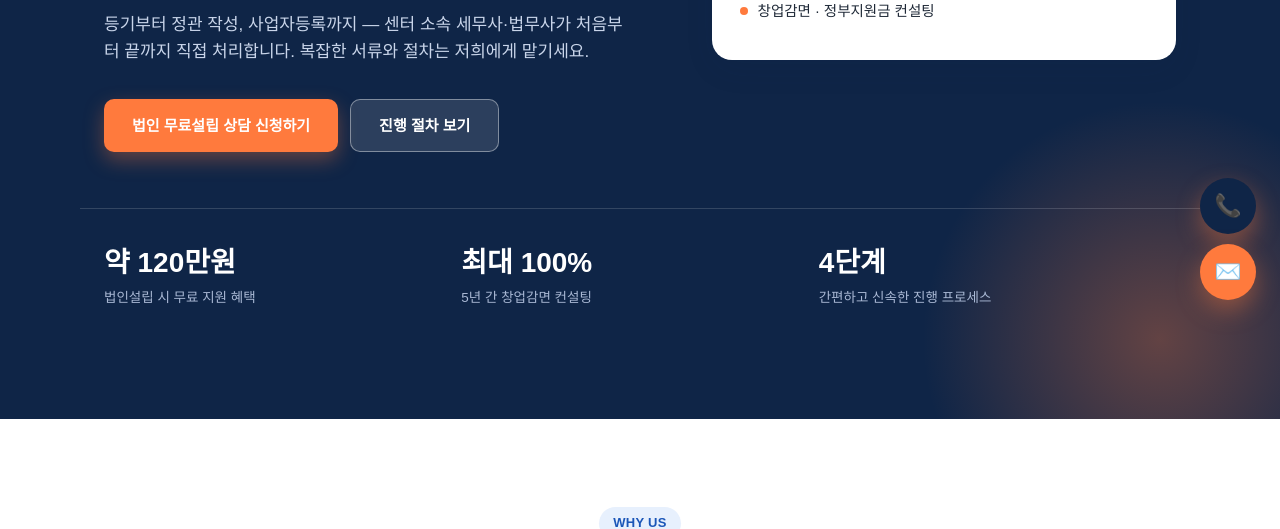
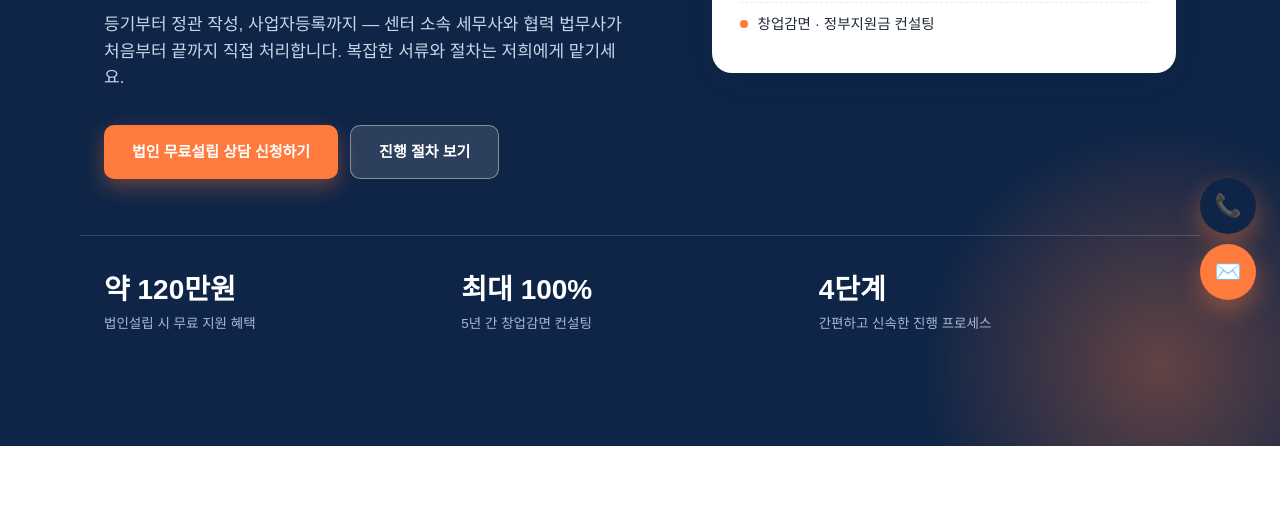
Before and after one commit to majortax/corp-startup-landing, a plain HTML site: page index.html in a window 1280 px wide. Shown: the part 476-1005 px from the top of the page. Drawn offline with Linux system fonts and the light colour scheme.

Commit message:
Update hero copy to mention cooperating legal practitioner
Co-Authored-By: Claude Sonnet 5.5 <noreply@anthropic.com>

```diff
--- a/index.html
+++ b/index.html
@@ -355,7 +355,7 @@
     <div>
       <span class="hero-badge">법인 설립 비용 최대 120만원 지원</span>
       <h1>비즈니스의 첫걸음,<br>법인 설립부터<br><em>사업자등록</em>까지<br>한 번에 끝내세요</h1>
-      <p>등기부터 정관 작성, 사업자등록까지 — 센터 소속 세무사·법무사가 처음부터 끝까지 직접 처리합니다. 복잡한 서류와 절차는 저희에게 맡기세요.</p>
+      <p>등기부터 정관 작성, 사업자등록까지 — 센터 소속 세무사와 협력 법무사가 처음부터 끝까지 직접 처리합니다. 복잡한 서류와 절차는 저희에게 맡기세요.</p>
       <div class="hero-actions">
         <a href="#contact" class="btn btn-accent">법인 무료설립 상담 신청하기</a>
         <a href="#process" class="btn btn-ghost">진행 절차 보기</a>
```
